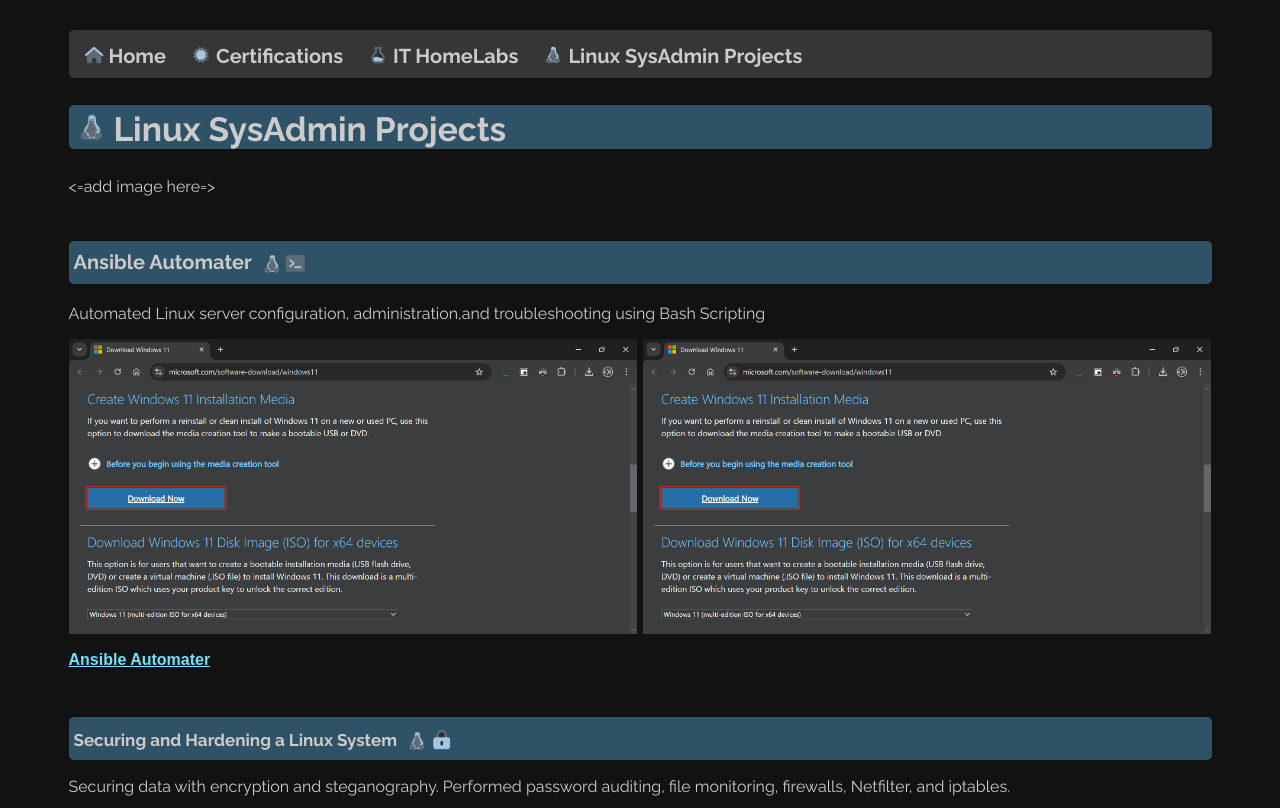
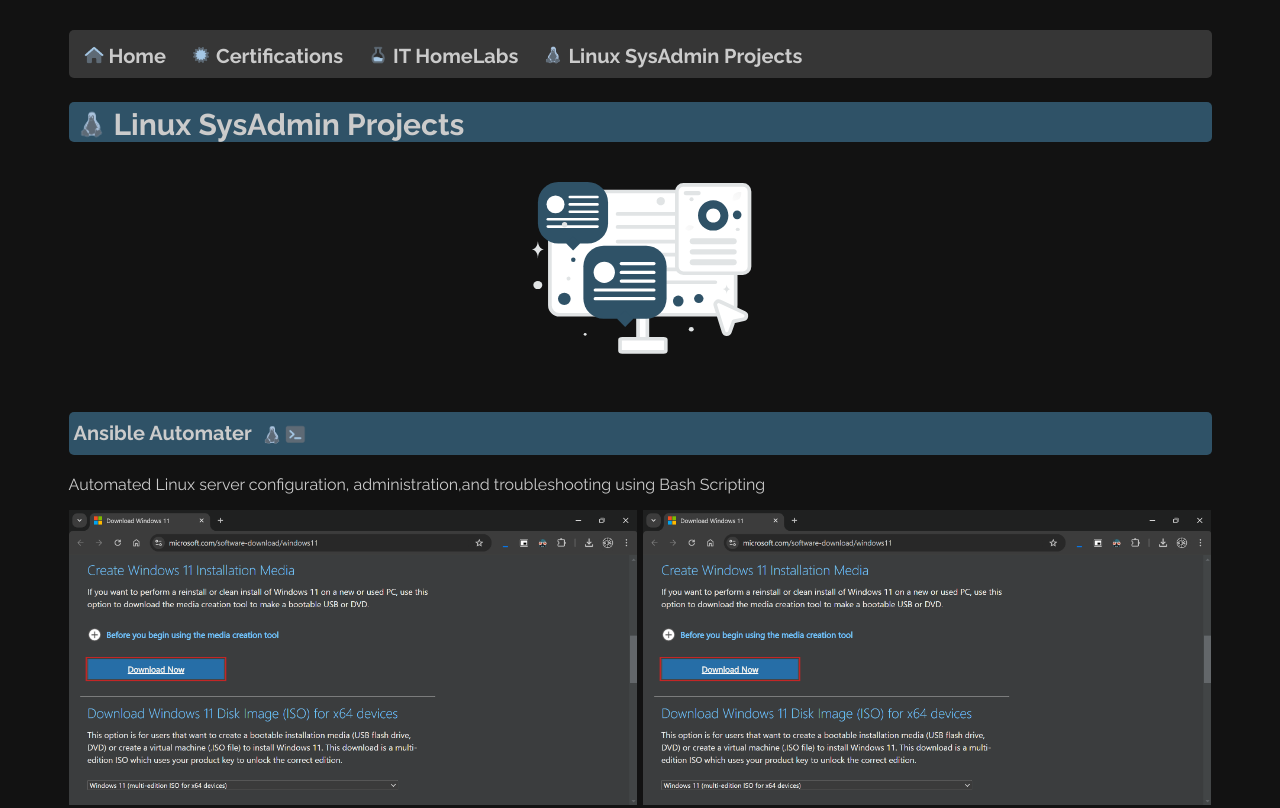
Before and after one commit to itzemanuelj/Justin-Emanuel-Jones-Resume, a plain HTML site: page Linux SysAdmin Projects.html in a window 1280 px wide. Shown: the top 808 px of the page. Drawn offline with Linux system fonts and the light colour scheme.

Commit message:
updated linux name

```diff
--- a/Linux SysAdmin Projects.html
+++ b/Linux SysAdmin Projects.html
@@ -76,11 +76,14 @@
 </head>
 <div class="section">
 
-<h2 style="background-color: #2f5267;" class="grey">
-<img class="down" src="images/linux.PNG"
-height="45" width="45">Linux SysAdmin Projects</h2>
+<h2 style="background-color: #2f5267; font-size: 30px;" class="grey"><img style="margin-bottom: -12px;" src="images/linux.PNG" height="45" width="45">Linux SysAdmin Projects</h2>
 
-<=add image here=>
+
+<img style="  display: block;
+margin-left: auto;
+margin-right: auto;
+"height="200" width="100%"
+ src="svg/hl-main-img.svg">
  <div style="width: 100%; height: 10px;"></div>
 
 
```
Also changed, not shown: Homelabs.html (+2 -2 lines), index.html (+1 -1 lines).
